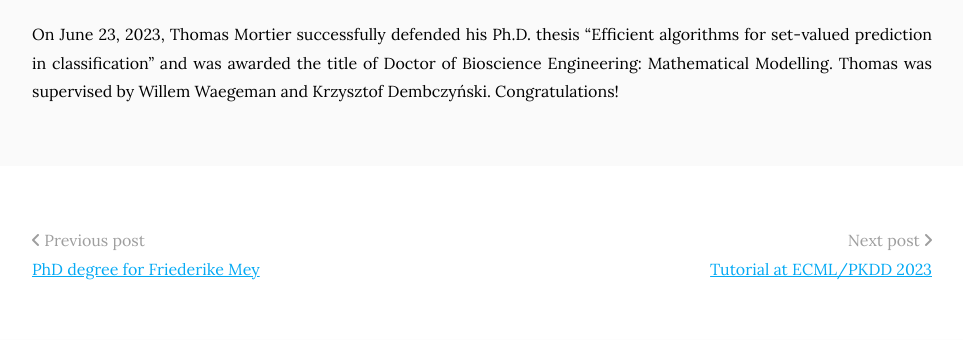
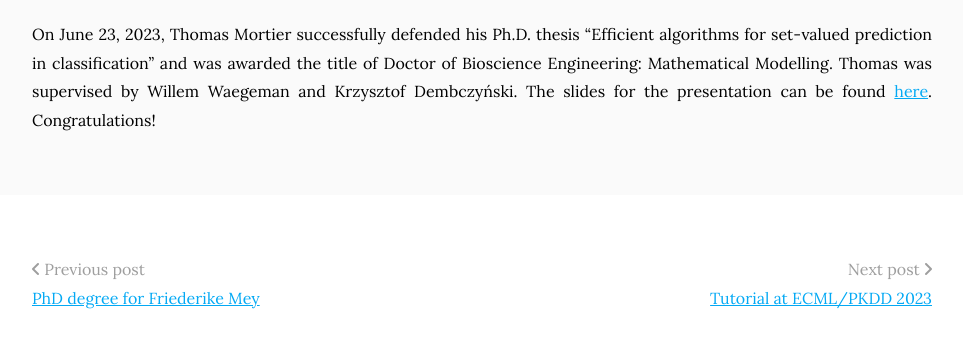
Before and after one commit to willemwaegeman/bioml, a Jekyll site: the page built from _posts/2023-06-23-thomas.md, in a window 1280 px wide, cut to the strip 831-1171 px from the top of the page. Shown: the whole strip, without its empty margins (158-1121 px from the left). Built offline with Jekyll 4.4.1, drawn with Linux system fonts in a browser that asks for light colours.

Commit message:
Update 2023-06-23-thomas.md

```diff
--- a/_posts/2023-06-23-thomas.md
+++ b/_posts/2023-06-23-thomas.md
@@ -6,4 +6,4 @@ member: upton-goode
 image: images/ThomasMortier_phd_jury.jpg
 ---
 
-On June 23, 2023, Thomas Mortier successfully defended his Ph.D. thesis "Efficient algorithms for set-valued prediction in classification" and was awarded the title of Doctor of Bioscience Engineering: Mathematical Modelling. Thomas was supervised by Willem Waegeman and Krzysztof Dembczyński. Congratulations!
+On June 23, 2023, Thomas Mortier successfully defended his Ph.D. thesis "Efficient algorithms for set-valued prediction in classification" and was awarded the title of Doctor of Bioscience Engineering: Mathematical Modelling. Thomas was supervised by Willem Waegeman and Krzysztof Dembczyński. The slides for the presentation can be found [here](various_data/Thomas_slides.pdf). Congratulations!
```
